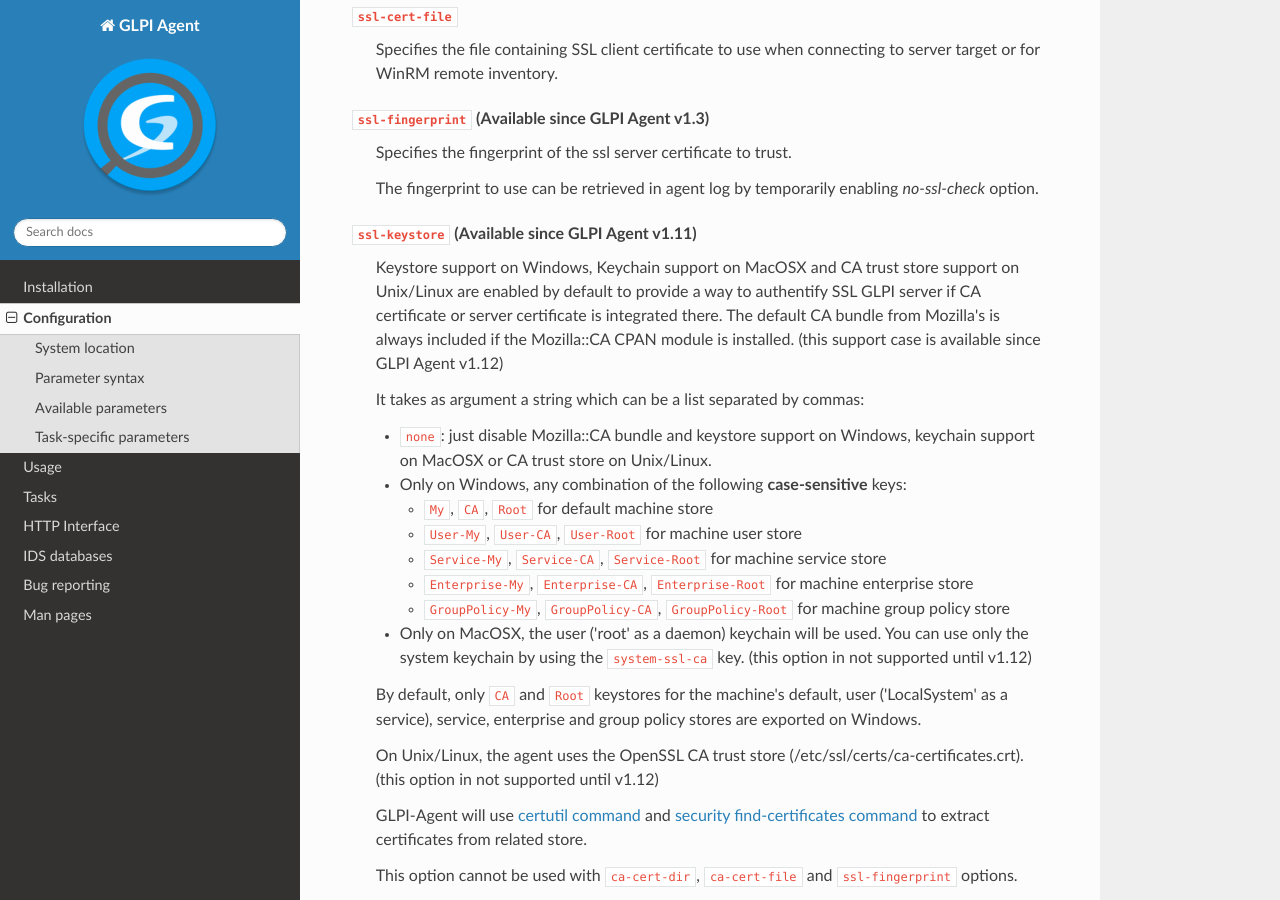
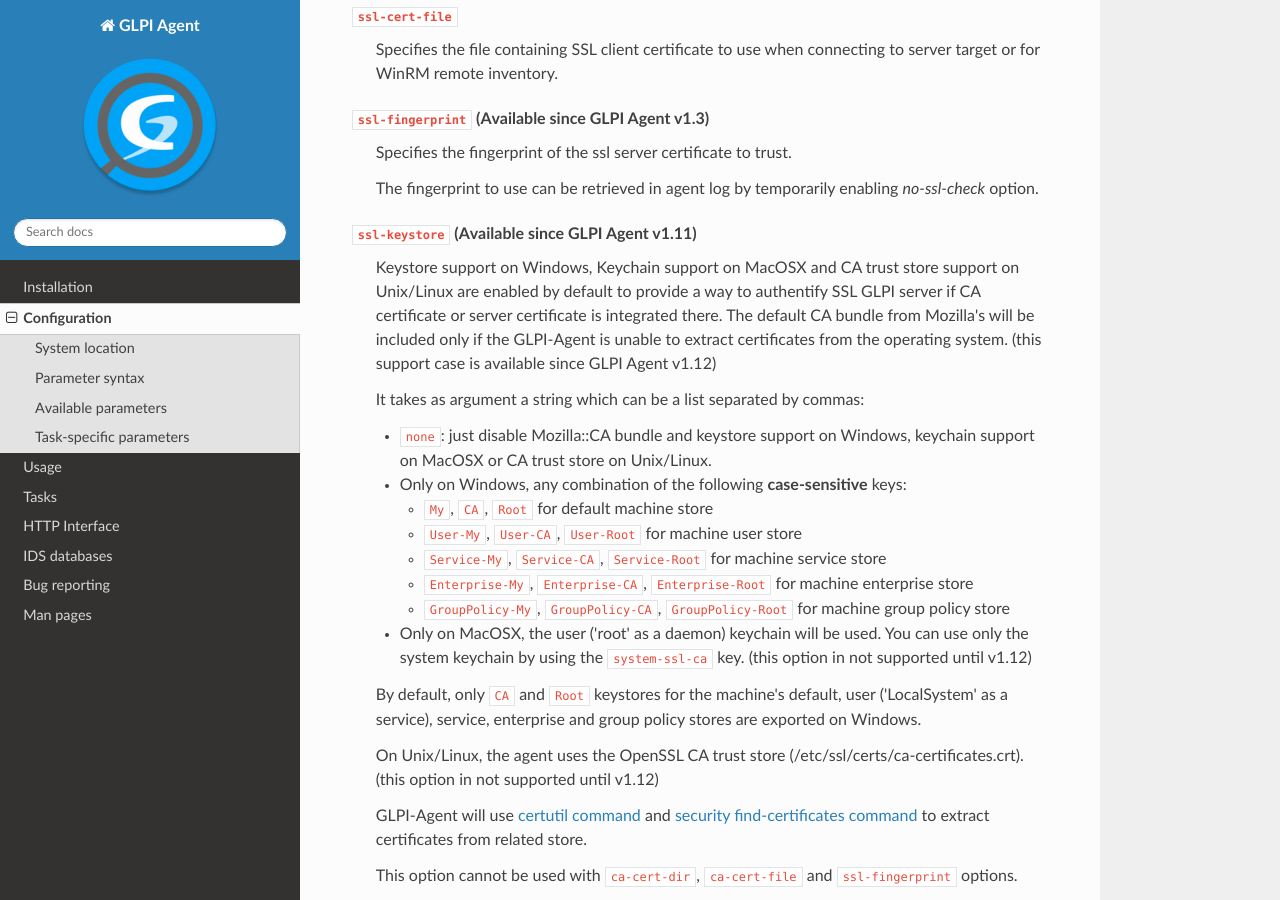
Before and after one commit to glpi-project/doc-agent, a Sphinx documentation site: the page built from source/configuration.rst, in a window 1280 px wide and 900 px high, scrolled down 5113 px. Built offline with Sphinx 7.4.7 and the Read the Docs theme 3.1.0, drawn with Linux system fonts in a browser that asks for light colours.

Commit message:
Update ssl-keystore description with PR #824 (GLPI-Agent) behavior

```diff
--- a/source/configuration.rst
+++ b/source/configuration.rst
@@ -252,8 +252,8 @@
 ``ssl-keystore`` (Available since GLPI Agent v1.11)
     Keystore support on Windows, Keychain support on MacOSX and CA trust store support on Unix/Linux
     are enabled by default to provide a way to authentify SSL GLPI server if CA certificate or server
-    certificate is integrated there. The default CA bundle from Mozilla's is always included if the
-    Mozilla::CA CPAN module is installed. (this support case is available since GLPI Agent v1.12)
+    certificate is integrated there. The default CA bundle from Mozilla's will be included only if the
+    GLPI-Agent is unable to extract certificates from the operating system. (this support case is available since GLPI Agent v1.12)
 
     It takes as argument a string which can be a list separated by commas:
 
```
